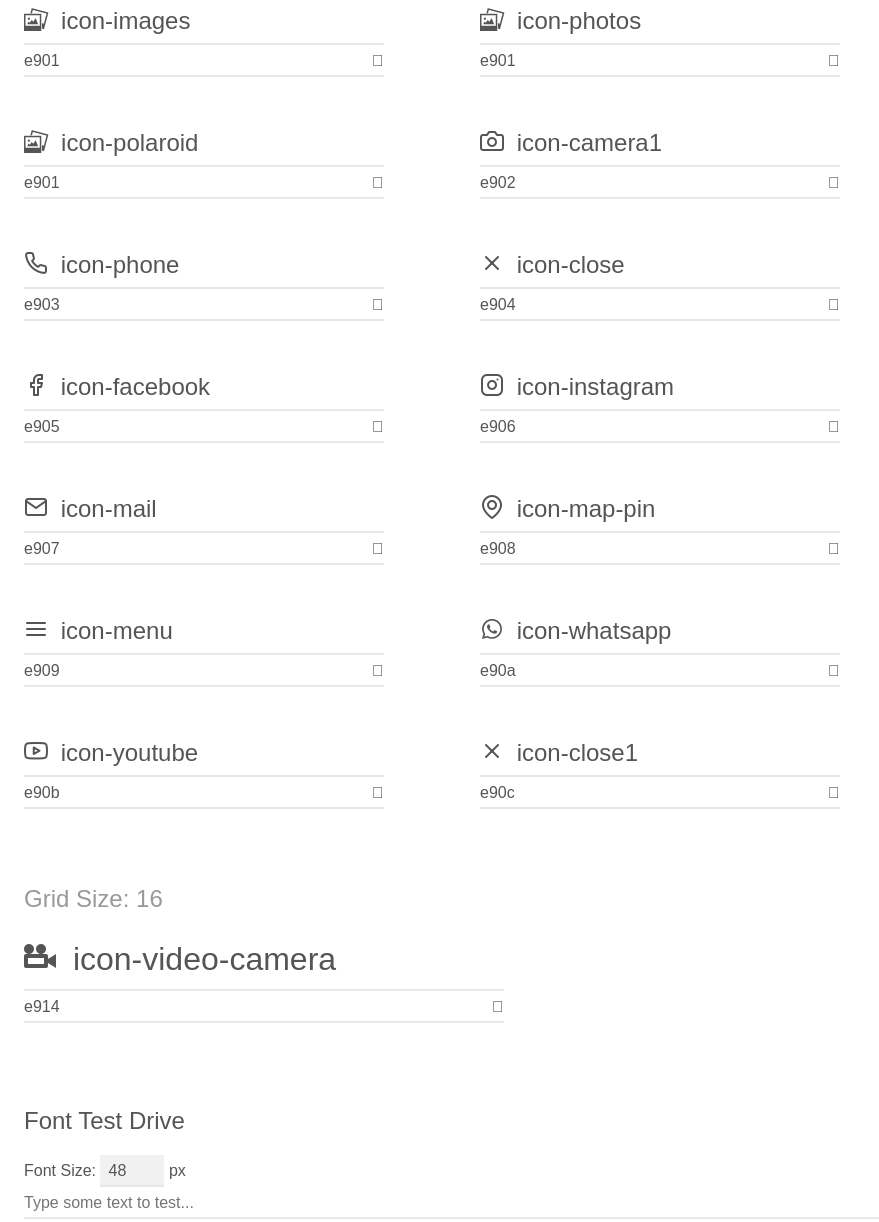
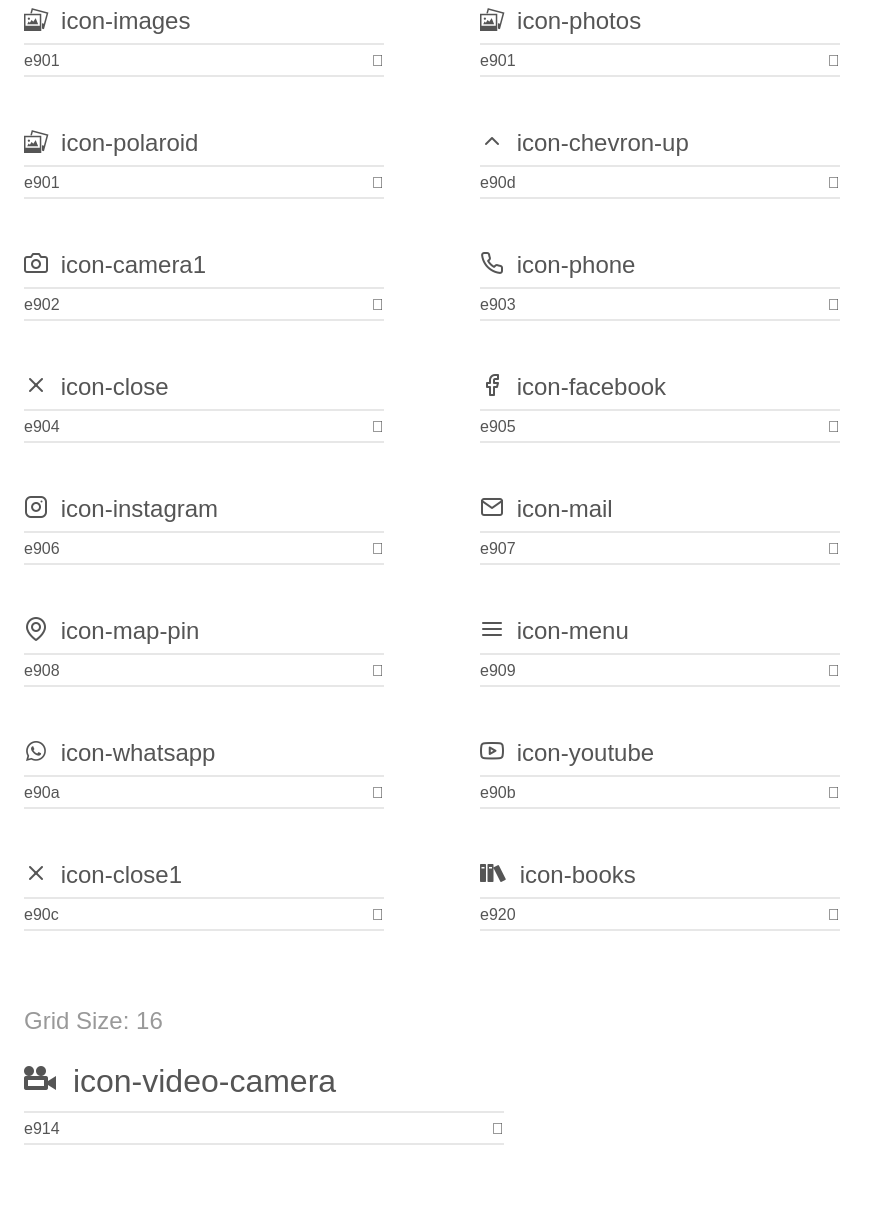
Before and after one commit to JosePHwillian/OrigenSix, a plain HTML site: page assets/fonts/demo.html in a window 1280 px wide. Shown: the part 513-1735 px from the top of the page, without its empty margins (0-879 px from the left). Drawn offline with Linux system fonts and the light colour scheme.

Commit message:
Add files via upload

```diff
--- a/assets/fonts/demo.html
+++ b/assets/fonts/demo.html
@@ -9,7 +9,7 @@
     <link rel="stylesheet" href="style.css"></head>
 <body>
     <div class="bgc1 clearfix">
-        <h1 class="mhmm mvm"><span class="fgc1">Font Name:</span> icomoon <small class="fgc1">(Glyphs:&nbsp;14)</small></h1>
+        <h1 class="mhmm mvm"><span class="fgc1">Font Name:</span> icomoon <small class="fgc1">(Glyphs:&nbsp;16)</small></h1>
     </div>
     <div class="clearfix mhl ptl">
         <h1 class="mvm mtn fgc1">Grid Size: 24</h1>
@@ -133,6 +133,20 @@
             <fieldset class="fs0 size1of1 clearfix hidden-false">
                 <input type="text" readonly value="e901" class="unit size1of2" />
                 <input type="text" maxlength="1" readonly value="&#xe901;" class="unitRight size1of2 talign-right" />
+            </fieldset>
+            <div class="fs0 bshadow0 clearfix hidden-true">
+                <span class="unit pvs fgc1">liga: </span>
+                <input type="text" readonly value="" class="liga unitRight" />
+            </div>
+        </div>
+        <div class="glyph fs1">
+            <div class="clearfix bshadow0 pbs">
+                <span class="icon-chevron-up"></span>
+                <span class="mls"> icon-chevron-up</span>
+            </div>
+            <fieldset class="fs0 size1of1 clearfix hidden-false">
+                <input type="text" readonly value="e90d" class="unit size1of2" />
+                <input type="text" maxlength="1" readonly value="&#xe90d;" class="unitRight size1of2 talign-right" />
             </fieldset>
             <div class="fs0 bshadow0 clearfix hidden-true">
                 <span class="unit pvs fgc1">liga: </span>
@@ -293,6 +307,20 @@
                 <input type="text" readonly value="" class="liga unitRight" />
             </div>
         </div>
+        <div class="glyph fs1">
+            <div class="clearfix bshadow0 pbs">
+                <span class="icon-books"></span>
+                <span class="mls"> icon-books</span>
+            </div>
+            <fieldset class="fs0 size1of1 clearfix hidden-false">
+                <input type="text" readonly value="e920" class="unit size1of2" />
+                <input type="text" maxlength="1" readonly value="&#xe920;" class="unitRight size1of2 talign-right" />
+            </fieldset>
+            <div class="fs0 bshadow0 clearfix hidden-true">
+                <span class="unit pvs fgc1">liga: </span>
+                <input type="text" readonly value="books, library" class="liga unitRight" />
+            </div>
+        </div>
     </div>
     <div class="clearfix mhl ptl">
         <h1 class="mvm mtn fgc1">Grid Size: 16</h1>
--- a/assets/fonts/style.css
+++ b/assets/fonts/style.css
@@ -1,10 +1,10 @@
 @font-face {
   font-family: 'icomoon';
-  src:  url('fonts/icomoon.eot?ppjz6l');
-  src:  url('fonts/icomoon.eot?ppjz6l#iefix') format('embedded-opentype'),
-    url('fonts/icomoon.ttf?ppjz6l') format('truetype'),
-    url('fonts/icomoon.woff?ppjz6l') format('woff'),
-    url('fonts/icomoon.svg?ppjz6l#icomoon') format('svg');
+  src:  url('fonts/icomoon.eot?8x5i28');
+  src:  url('fonts/icomoon.eot?8x5i28#iefix') format('embedded-opentype'),
+    url('fonts/icomoon.ttf?8x5i28') format('truetype'),
+    url('fonts/icomoon.woff?8x5i28') format('woff'),
+    url('fonts/icomoon.svg?8x5i28#icomoon') format('svg');
   font-weight: normal;
   font-style: normal;
   font-display: block;
@@ -52,6 +52,9 @@
 .icon-polaroid:before {
   content: "\e901";
 }
+.icon-chevron-up:before {
+  content: "\e90d";
+}
 .icon-camera1:before {
   content: "\e902";
 }
@@ -85,6 +88,9 @@
 .icon-close1:before {
   content: "\e90c";
 }
+.icon-books:before {
+  content: "\e920";
+}
 .icon-video-camera:before {
   content: "\e914";
 }
```
Also changed, not shown: assets/fonts/selection.json (+1 -1 lines), assets/fonts/fonts/icomoon.ttf, assets/fonts/fonts/icomoon.woff, 2 other files.
